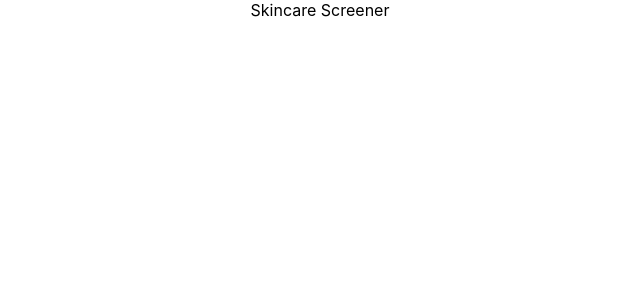
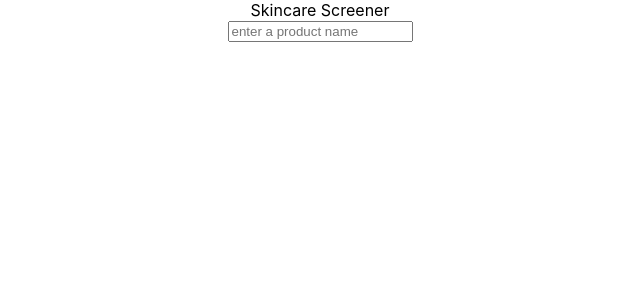
Before and after one commit to AnshaalHussain/skincare-screener, a React (Create React App) app: page / in a window 1280 px wide. Shown: the top 300 px of the page, without its empty margins (320-960 px from the left). Built offline with nearby package versions, Linux system fonts and the light colour scheme.

Commit message:
install axios

```diff
--- a/package.json
+++ b/package.json
@@ -6,6 +6,7 @@
     "@testing-library/jest-dom": "^5.16.5",
     "@testing-library/react": "^13.4.0",
     "@testing-library/user-event": "^13.5.0",
+    "axios": "^1.1.3",
     "react": "^18.2.0",
     "react-dom": "^18.2.0",
     "react-scripts": "5.0.1",
--- a/src/App.js
+++ b/src/App.js
@@ -1,7 +1,13 @@
 import "./App.css";
+import Input from "./components/Input";
 
 function App() {
-  return <div className="App"> Skincare Screener</div>;
+  return (
+    <div className="App">
+      Skincare Screener
+      <Input />
+    </div>
+  );
 }
 
 export default App;
--- /dev/null
+++ b/src/components/Input.jsx
@@ -0,0 +1,22 @@
+import { useState, useEffect } from "react";
+import axios from "axios";
+
+const Input = () => {
+  const [inputText, setInputText] = useState("");
+
+  const onChange = (e) => {
+    setInputText(e.target.value);
+  };
+
+  return (
+    <div>
+      <input
+        onChange={(e) => onChange(e)}
+        value={inputText}
+        placeholder={"enter a product name"}
+      />
+    </div>
+  );
+};
+
+export default Input;
```
Also changed, not shown: 1 other file (tests, documents, lock files or other folders).
